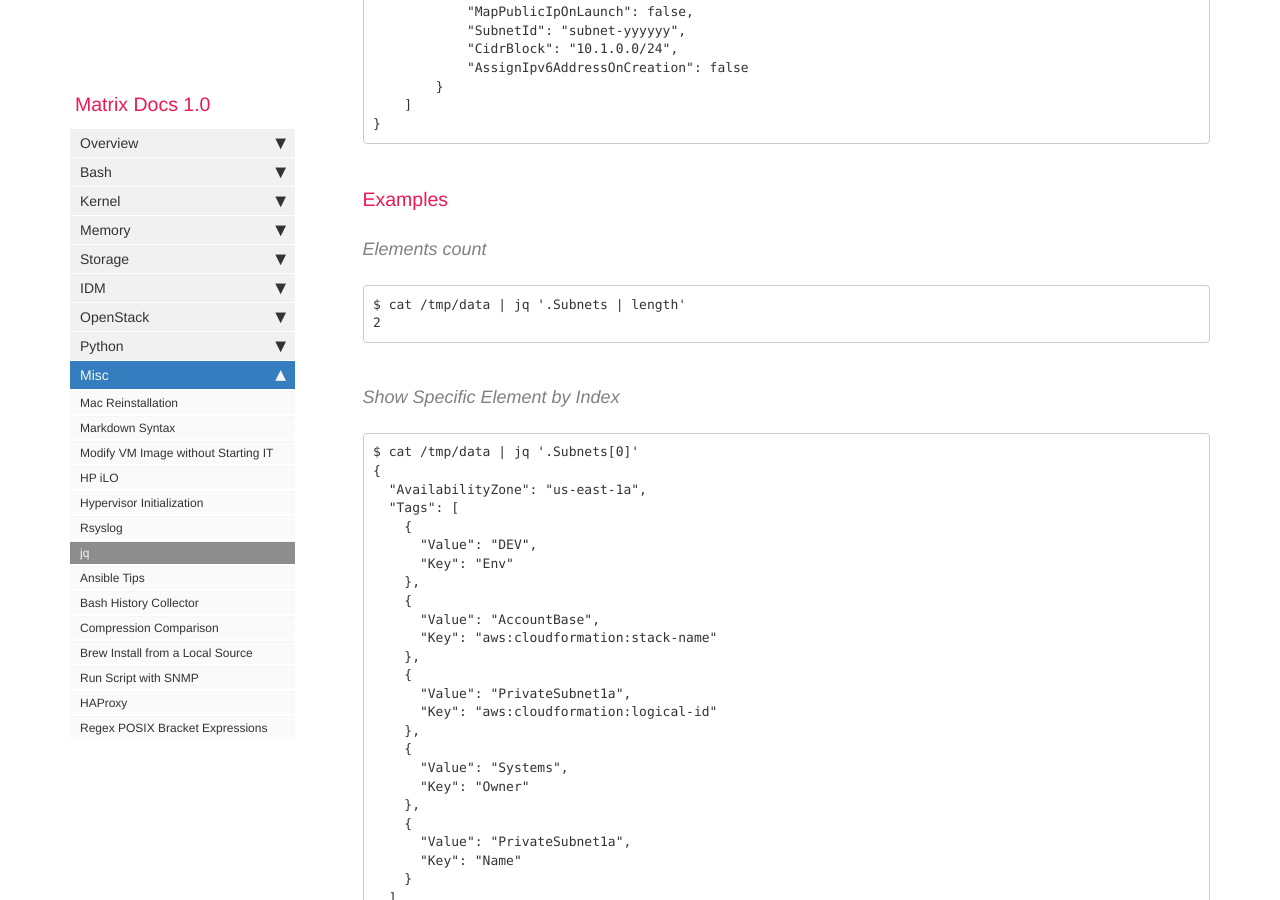
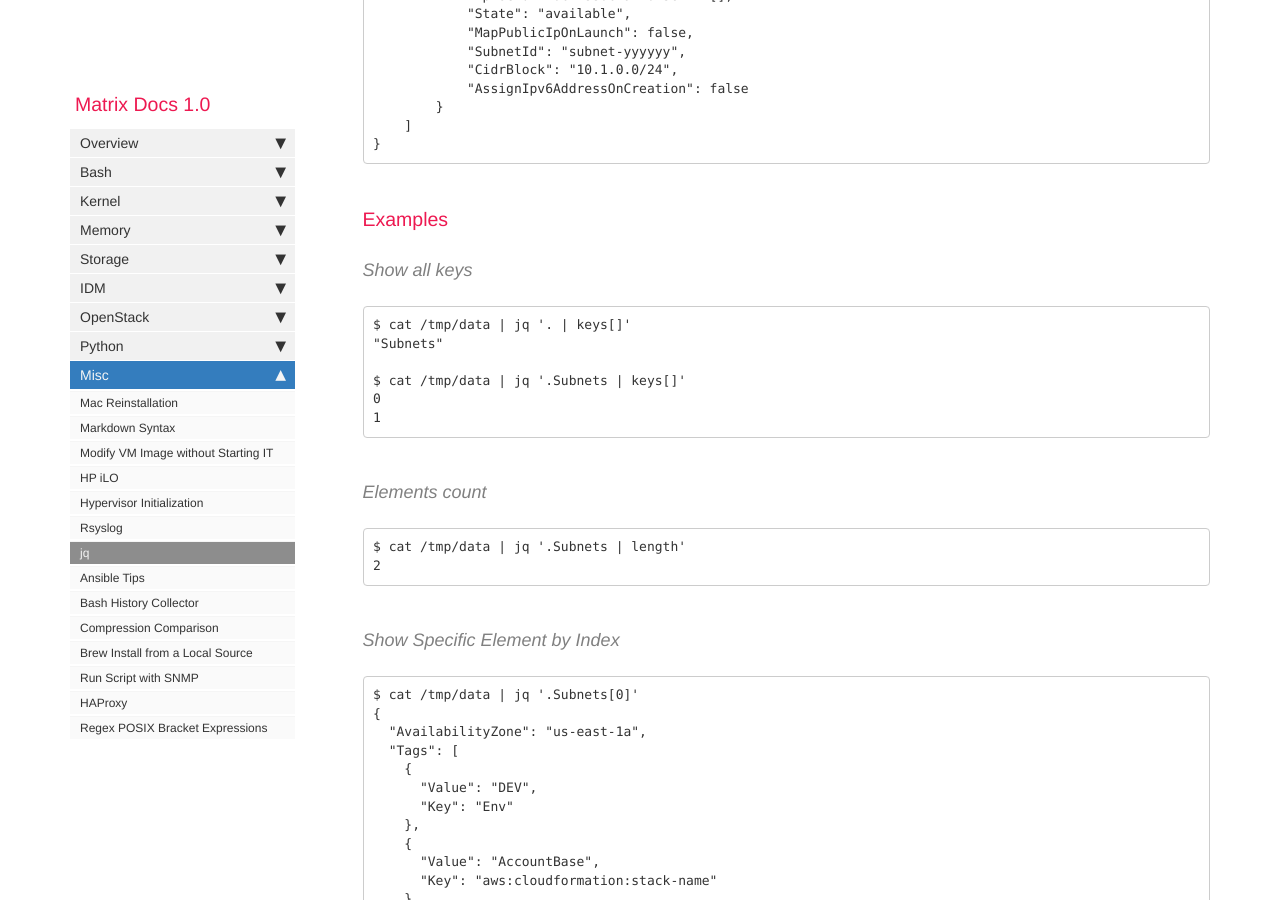
Before and after one commit to matrixzj/documentations, a Jekyll site: the page built from pages/misc/misc_jq.md, in a window 1280 px wide and 900 px high, scrolled down 1801 px. Built offline with Jekyll 4.4.1, drawn with Linux system fonts in a browser that asks for light colours; comment, search, counter and statistics services are not loaded; some of the changed text lies outside the part shown.

Commit message:
Update jq examples

````diff
--- a/pages/misc/misc_jq.md
+++ b/pages/misc/misc_jq.md
@@ -2,7 +2,7 @@
 title: jq
 tags: [misc]
 keywords: json, jq
-last_updated: Sep 20, 2019
+last_updated: Feb 1, 2021
 summary: "parse json with jq"
 sidebar: mydoc_sidebar
 permalink: misc_jq.html
@@ -85,6 +85,17 @@
 ```
 
 ### Examples
+
+#### Show all keys
+
+```
+$ cat /tmp/data | jq '. | keys[]'
+"Subnets"
+
+$ cat /tmp/data | jq '.Subnets | keys[]'
+0
+1
+```
 
 #### Elements count
 
````
